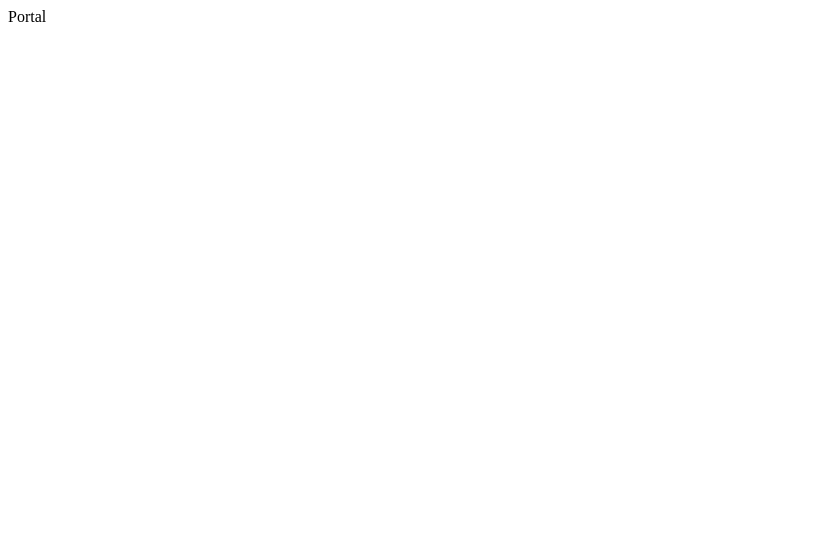
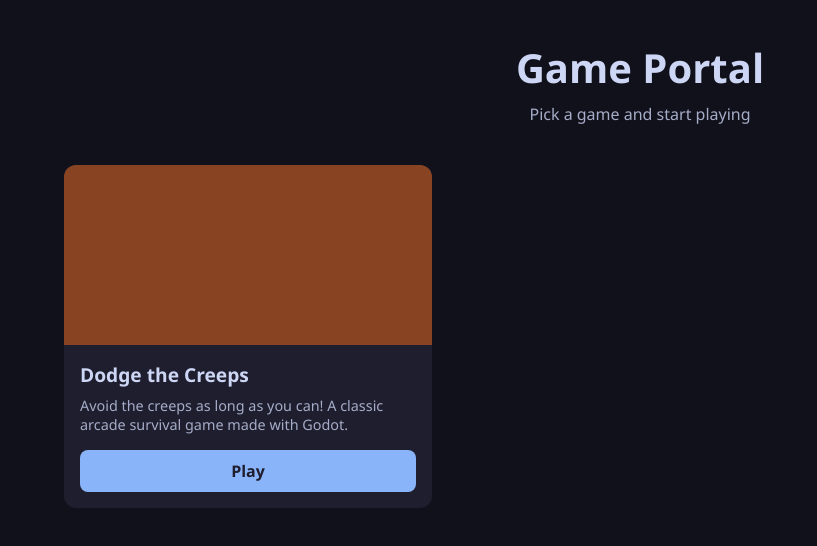
Before and after one commit to zikriakmal/vite-portal-game-web, a React (Vite) app: page / in a window 1280 px wide. Shown: the top 546 px of the page, without its empty margins (0-817 px from the left). Built offline with nearby package versions, Linux system fonts and the light colour scheme.

Commit message:
feat: wire up app with game grid and global styles

```diff
--- /dev/null
+++ b/src/App.css
@@ -0,0 +1,21 @@
+.portal-header {
+  text-align: center;
+  margin-bottom: 40px;
+}
+
+.portal-header h1 {
+  font-size: 2.5rem;
+  color: #cdd6f4;
+  margin-bottom: 8px;
+}
+
+.portal-header p {
+  color: #a6adc8;
+  font-size: 1rem;
+}
+
+.game-grid {
+  display: grid;
+  grid-template-columns: repeat(auto-fill, minmax(280px, 1fr));
+  gap: 24px;
+}
--- a/src/App.jsx
+++ b/src/App.jsx
@@ -1,5 +1,21 @@
+import './App.css'
+import GameCard from './components/GameCard'
+import games from './data/games'
+
 function App() {
-  return <div>Portal</div>
+  return (
+    <div>
+      <header className="portal-header">
+        <h1>Game Portal</h1>
+        <p>Pick a game and start playing</p>
+      </header>
+      <main className="game-grid">
+        {games.map((game) => (
+          <GameCard key={game.id} game={game} />
+        ))}
+      </main>
+    </div>
+  )
 }
 
 export default App
--- a/src/index.css
+++ b/src/index.css
@@ -0,0 +1,18 @@
+*, *::before, *::after {
+  box-sizing: border-box;
+  margin: 0;
+  padding: 0;
+}
+
+body {
+  background-color: #11111b;
+  color: #cdd6f4;
+  font-family: 'Segoe UI', Tahoma, Geneva, Verdana, sans-serif;
+  min-height: 100vh;
+}
+
+#root {
+  max-width: 1200px;
+  margin: 0 auto;
+  padding: 40px 24px;
+}
```
